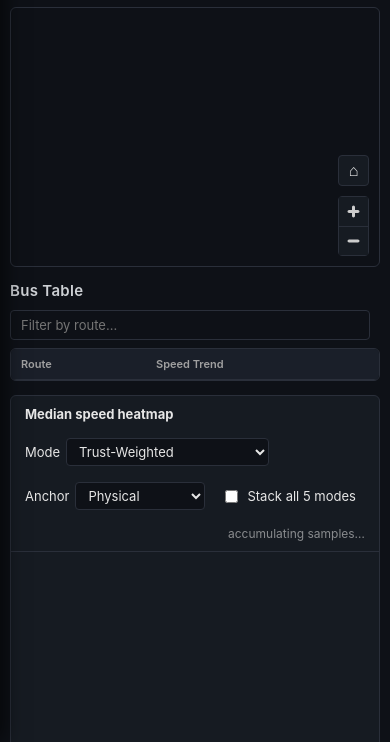
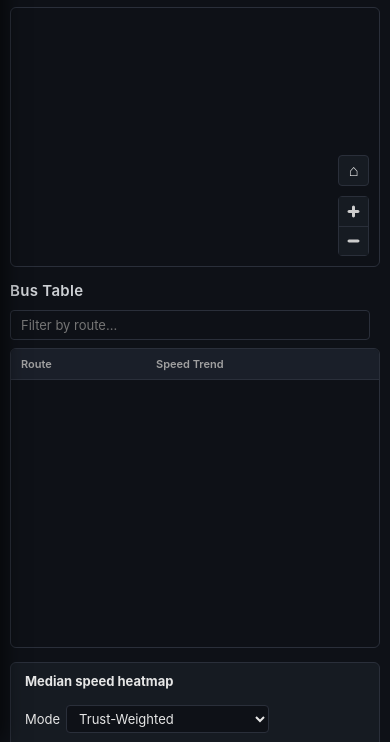
Before and after one commit to zeeva85/transit-pulse, a website: page public/index.html in a window 390 px wide. Shown: the part 102-844 px from the top of the page. Drawn offline with nearby package versions, Linux system fonts and the light colour scheme; no server answers.

Commit message:
Fix mobile bus table height — use explicit 300px instead of max-height
flex:1 + min-height:0 from the desktop rule was collapsing the table
in the auto-height mobile flex container. flex:none cancels the grow
behaviour; height:300px gives a definite size so rows are visible.

```diff
--- a/public/style.css
+++ b/public/style.css
@@ -1100,7 +1100,7 @@ body.light-mode .rollover-eta strong { color: #0969da; }
   #main { grid-template-columns: 1fr; padding: 10px; column-gap: 0; row-gap: 14px; }
   #content-col   { grid-column: 1; grid-row: 1; }
   #table-section { grid-column: 1; grid-row: 2; position: static; align-self: auto; }
-  #table-section .bus-table-wrap { max-height: 300px; }
+  #table-section .bus-table-wrap { flex: none; height: 300px; max-height: 300px; }
   #heatmap-section, #dropdown-section, #timeline-section { grid-column: 1; }
 
   /* ── Map height ── */
```
